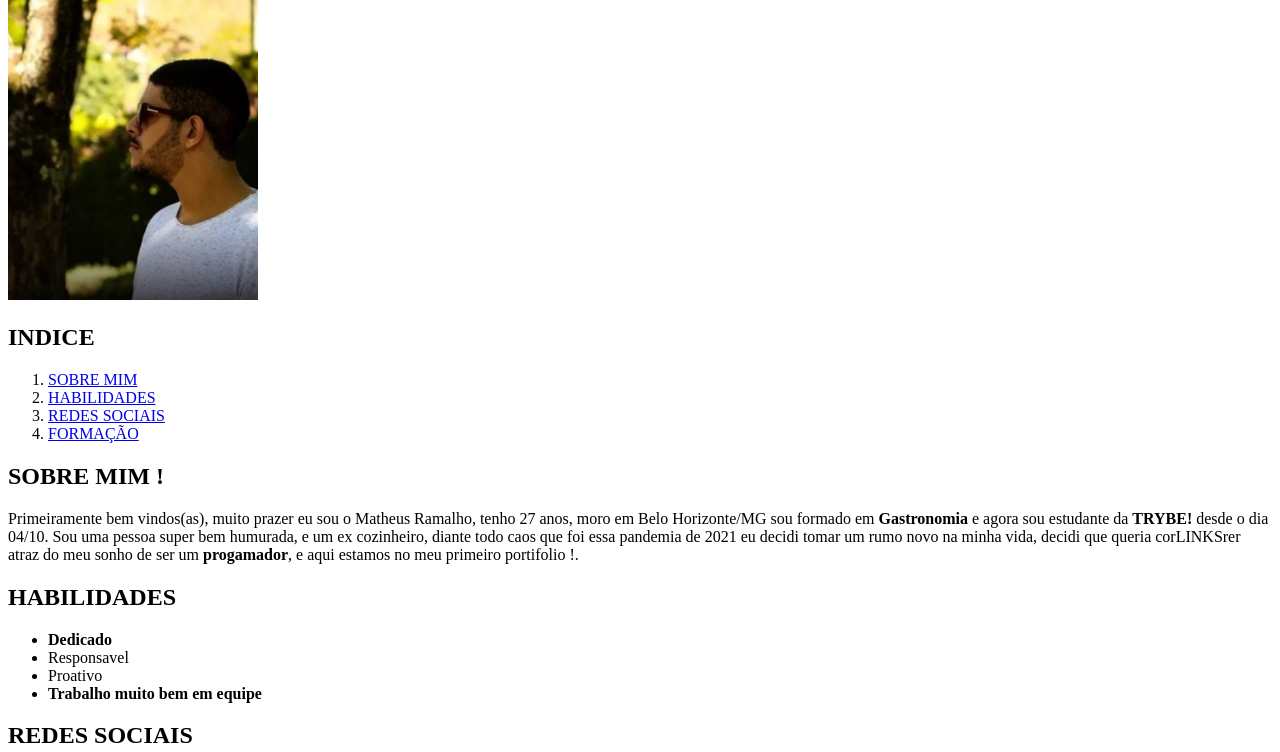
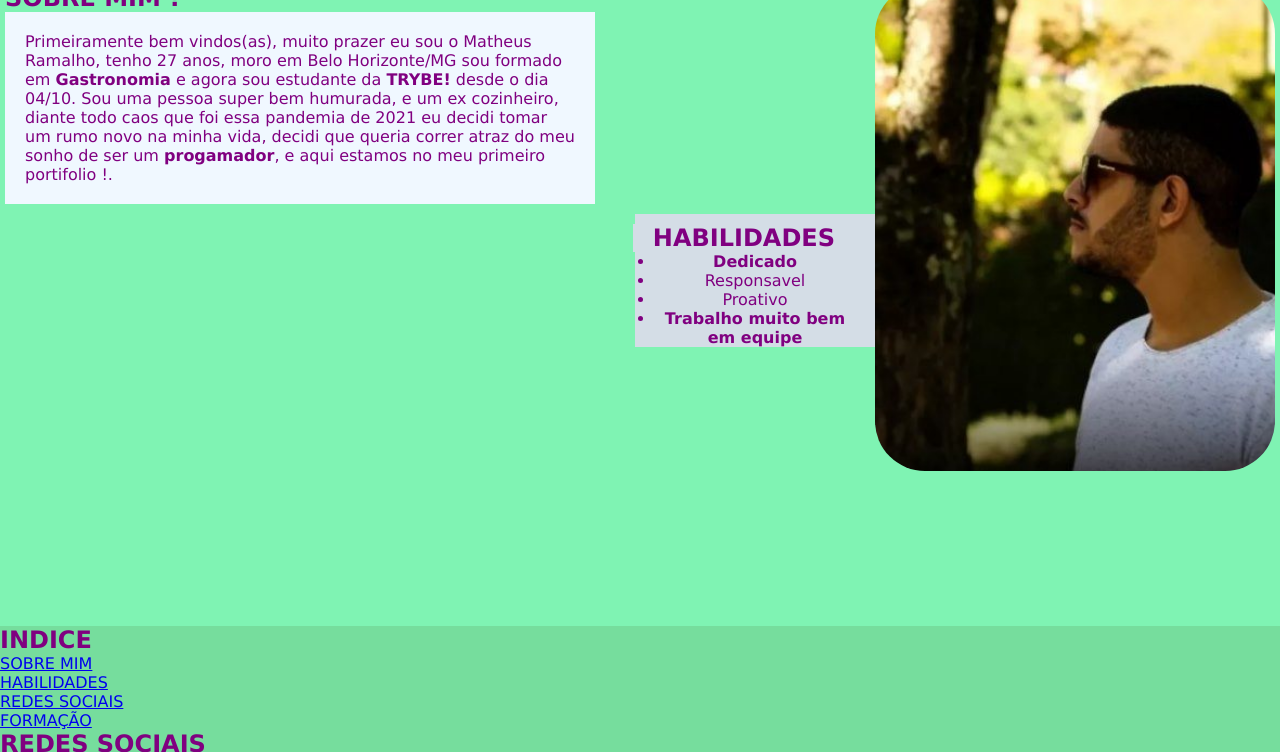
Before and after one commit to ramalhomatheus/portifolio, a plain HTML site: page index.html in a window 1280 px wide. Shown: the part 84-836 px from the top of the page. Drawn offline with Linux system fonts and the light colour scheme.

Commit message:
tentano estilizar

```diff
--- a/index.html
+++ b/index.html
@@ -6,10 +6,38 @@
     <meta name="viewport" content="width=device-width, initial-scale=1.0">
     <title>Matheus Ramalho</title>
 </head>
+<link rel="stylesheet" type="text/css" href="style.css">
 <body>
-    <h1>Matheus Ramalho de Miranda</h1>
-    <img src="imagensPortifolio/matheusr.jpg" width="250px" alt="Matheus Ramalho de perfil e oculos escuro.">
 
+    <!-- FOTO -->
+    <div id="introduction">
+        <h1>Matheus Ramalho de Miranda</h1>
+        <img src="imagensPortifolio/matheusr.jpg" alt="Matheus Ramalho de perfil" id="image">
+        <div id="description">
+            <h2 id="sobreMim">SOBRE MIM !</h2>
+        </div>
+            <div id="textheader">
+                <p>Primeiramente bem vindos(as), muito prazer eu sou o Matheus Ramalho, tenho 27 anos, moro em Belo Horizonte/MG sou formado em <strong>Gastronomia</strong> e agora sou estudante da <strong>TRYBE!</strong> desde o dia 04/10.
+                    Sou uma pessoa super bem humurada, e um ex cozinheiro, diante todo caos que foi essa pandemia de 2021 eu decidi tomar um rumo novo na minha vida,
+                    decidi que queria correr atraz do meu sonho de ser um <strong>progamador</strong>, e aqui estamos no meu primeiro portifolio !.
+                </p>
+            </div>
+            <!-- SOBRE MIM -->
+            <div id="habilidades">
+                <h2 id="habilidades">HABILIDADES</h2>
+                <ul>
+                    <li><strong>Dedicado</strong></li>
+                    <li>Responsavel</li>
+                    <li>Proativo</li>
+                    <li><strong>Trabalho muito bem em equipe</strong></li>
+
+                </ul>
+            </div>
+    </div>
+
+
+
+<!-- INDICE-->
     <h2>INDICE</h2>
     <ol>
         <li> <a href="#sobreMim">SOBRE MIM</a></li>
@@ -19,21 +47,10 @@
     </ol>
 
 
-    <h2 id="sobreMim">SOBRE MIM !</h2>
-    <p>Primeiramente bem vindos(as), muito prazer eu sou o Matheus Ramalho, tenho 27 anos, moro em Belo Horizonte/MG sou formado em <strong>Gastronomia</strong> e agora sou estudante da <strong>TRYBE!</strong> desde o dia 04/10.
-       Sou uma pessoa super bem humurada, e um ex cozinheiro, diante todo caos que foi essa pandemia de 2021 eu decidi tomar um rumo novo na minha vida,
-       decidi que queria corLINKSrer atraz do meu sonho de ser um <strong>progamador</strong>, e aqui estamos no meu primeiro portifolio !.
-    </p>
 
-    <h2 id="habilidades">HABILIDADES</h2>
-    <ul>
-        <li><strong>Dedicado</strong></li>
-        <li>Responsavel</li>
-        <li>Proativo</li>
-        <li><strong>Trabalho muito bem em equipe</strong></li>
 
-    </ul>
 
+<!-- REDES SOCIAIS-->
     <h2 id="links">REDES SOCIAIS</h2>
     <ul>
         <li> <img src="imagensPortifolio/Facebook.webp" width="18px" alt="Facebook logo"><a href="https://www.facebook.com/matheus341/" target="_blank"> FACEBOOK </a></li>
@@ -42,6 +59,8 @@
         <li><img src="imagensPortifolio/github.png" width="18px" alt="GitHub Logo"><a href="https://github.com/ramalhomatheus" target="_blank">GITHUB</a></li>
     </ul>
 
+
+<!-- FORMACAO-->
     <h2 id="formacao">FORMAÇÃO</h2>
     <ul>
         <li><a href="https://www.iga-la.com/bra/" target="_blank">Instituto Gastronomico das Americas (IGA)</a></li>
--- /dev/null
+++ b/style.css
@@ -0,0 +1,52 @@
+* {
+    margin: 0;
+    padding: 0;
+}
+
+body {
+    background-color: rgb(118, 221, 157);
+    font-size: 16px;
+    font-family:Verdana, Geneva, Tahoma, sans-serif;
+    font-style: normal;
+    color: purple;
+
+
+}
+#image{
+    border-radius: 50px;
+    width: 400px;
+    float: right;
+
+}
+#introduction {
+    padding: 30px 5px;
+    min-height: 650px;
+    margin-left: 0;
+    font-family:Verdana, Geneva, Tahoma, sans-serif;
+    background-color: rgb(127, 243, 179);
+    text-align: center;
+
+
+}
+#description{
+    font-size: 1em;
+    text-align: left;
+
+}
+#textheader {
+    font-size: 1em;
+    text-align: left;
+    max-width: 550px;
+    padding: 20px;
+    background-color: aliceblue;
+    float: center;
+}
+#habilidades{
+    float:right;
+    padding: 0px 20px;
+    max-width: 200px;
+    margin-top: 10px;
+    max-height: 200px;
+    background-color: rgb(212, 221, 230);
+    text-align: center;
+}
```
